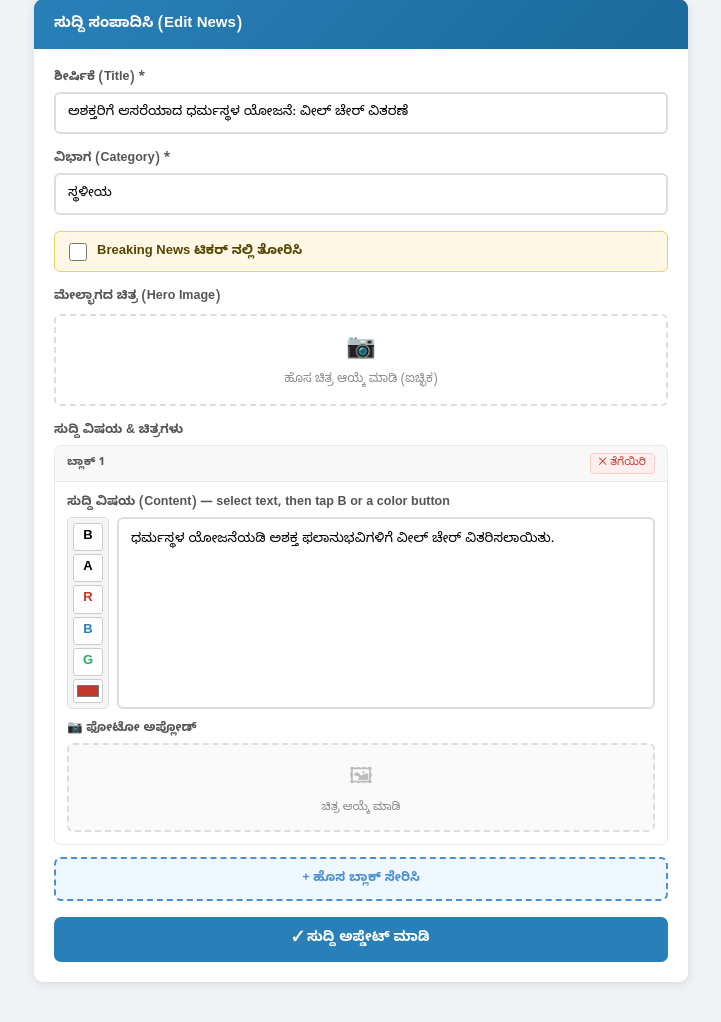
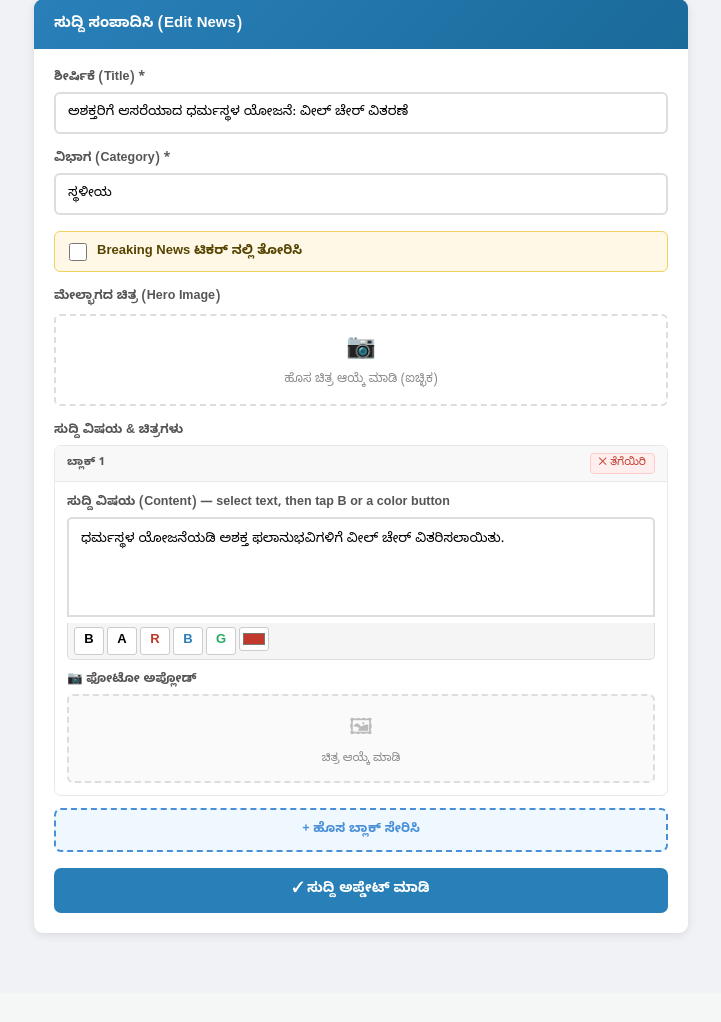
Before and after one commit to Varshinidn13/huliyar-news, a Flask app: page /editor/edit/1 in a window 1280 px wide. Shown: the part 65-1087 px from the top of the page, without its empty margins (279-1000 px from the left). After the commit the page ends 1002 px from the top, so only its background shows below. Run offline with Flask 3, Linux system fonts and the light colour scheme; the visitor is signed in with stand-in values (Sample User, id 1); data comes from the database, SQL or seed files in the repository.

Commit message:
Move toolbar to bottom of each editor block, add bold toggle/unbold

```diff
--- a/templates/editor_edit.html
+++ b/templates/editor_edit.html
@@ -33,7 +33,7 @@ body{font-family:'Noto Sans Kannada',sans-serif;background:#f0f2f5;min-height:10
 .tb-black{color:#000}.tb-black:hover{background:#f0f0f0;border-color:#000}
 .tb-color{width:28px;height:26px;border:1px solid #ccc;border-radius:3px;padding:1px;cursor:pointer;background:#fff;vertical-align:middle}
 .tb-cplbl{display:inline-flex;align-items:center;gap:2px;font-size:11px;color:#888;cursor:pointer}
-.editor-editable{min-height:100px;border:2px solid #ddd;border-radius:6px;padding:10px 12px;font-size:13.5px;font-family:inherit;outline:none;transition:.2s;line-height:1.75;background:#fff;flex:1}
+.editor-editable{min-height:100px;border:2px solid #ddd;border-radius:5px 5px 0 0;padding:10px 12px;font-size:13.5px;font-family:inherit;outline:none;transition:.2s;line-height:1.75;background:#fff;flex:1}
 .editor-editable:focus{border-color:#2980b9}
 .editor-editable b{font-weight:700}
 .chk-row{display:flex;align-items:center;gap:10px;padding:10px 14px;background:#fff8e6;border:1px solid #f0d060;border-radius:6px}
@@ -67,8 +67,8 @@ body{font-family:'Noto Sans Kannada',sans-serif;background:#f0f2f5;min-height:10
 .add-btn:hover{background:#e0f0ff}
 .sbtn{background:#2980b9;color:#fff;border:none;padding:13px;border-radius:7px;font-size:14px;font-weight:700;cursor:pointer;font-family:inherit;transition:.2s;width:100%}
 .sbtn:hover{background:#1a6a9a}
-.editor-wrap{display:flex;gap:8px;align-items:stretch}
-.editor-vtb{display:flex;flex-direction:column;gap:3px;padding:5px;background:#f5f5f5;border:1px solid #ddd;border-radius:5px;flex-shrink:0}
+.editor-wrap{display:flex;flex-direction:column;gap:6px}
+.editor-vtb{display:flex;flex-direction:row;gap:3px;padding:4px 6px;background:#f5f5f5;border:1px solid #ddd;border-radius:0 0 5px 5px;border-top:0}
 .editor-vtb button{background:#fff;border:1px solid #ccc;border-radius:3px;padding:4px 8px;font-size:13px;font-weight:700;font-family:inherit;cursor:pointer;transition:.1s;line-height:1.4;text-align:center;min-width:30px;touch-action:none;user-select:none}
 .editor-vtb button:active{background:#ddd;transform:scale(.95)}
 .editor-vtb .vtb-red{color:#c0392b}.editor-vtb .vtb-blue{color:#2980b9}.editor-vtb .vtb-green{color:#27ae60}.editor-vtb .vtb-black{color:#000}
@@ -150,6 +150,7 @@ body{font-family:'Noto Sans Kannada',sans-serif;background:#f0f2f5;min-height:10
               <div class="fg">
                 <label>ಸುದ್ದಿ ವಿಷಯ (Content) — select text, then tap <b>B</b> or a color button</label>
                 <div class="editor-wrap">
+                <div class="editor-editable" id="ed_{{ idx }}" contenteditable="true">{% if b.type=='text' %}{{ b.content | safe }}{% endif %}</div>
                 <div class="editor-vtb">
                 <button type="button" class="vtb-black" onclick="fmtBold()" title="Bold"><b>B</b></button>
                 <button type="button" class="vtb-black" onclick="fmtColor('#000000')" title="Black">A</button>
@@ -157,7 +158,7 @@ body{font-family:'Noto Sans Kannada',sans-serif;background:#f0f2f5;min-height:10
                 <button type="button" class="vtb-blue" onclick="fmtColor('#2980b9')" title="Blue">B</button>
                 <button type="button" class="vtb-green" onclick="fmtColor('#27ae60')" title="Green">G</button>
                 <input type="color" class="vtb-cp" onchange="fmtColor(this.value)" title="Custom color" value="#c0392b">
-                </div><div class="editor-editable" id="ed_{{ idx }}" contenteditable="true">{% if b.type=='text' %}{{ b.content | safe }}{% endif %}</div></div>
+                </div></div>
                 <input type="hidden" name="content_{{ idx }}" id="hd_{{ idx }}" value="{% if b.type=='text' %}{{ b.content }}{% endif %}">
               </div>
               <div class="fg">
@@ -206,6 +207,7 @@ function addBlock(){
     '<div class="block-pair-body">'+
       '<div class="fg"><label>ಸುದ್ದಿ ವಿಷಯ (Content) — select text, then tap <b>B</b> or a color button</label>'+
       '<div class="editor-wrap">'+
+      '<div class="editor-editable" id="ed_'+idx+'" contenteditable="true"></div>'+
       '<div class="editor-vtb">'+
       '<button type="button" class="vtb-black" onclick="fmtBold()" title="Bold"><b>B</b></button>'+
       '<button type="button" class="vtb-black" onclick="fmtColor(\'#000000\')" title="Black">A</button>'+
@@ -213,7 +215,7 @@ function addBlock(){
       '<button type="button" class="vtb-blue" onclick="fmtColor(\'#2980b9\')" title="Blue">B</button>'+
       '<button type="button" class="vtb-green" onclick="fmtColor(\'#27ae60\')" title="Green">G</button>'+
       '<input type="color" class="vtb-cp" onchange="fmtColor(this.value)" title="Custom color" value="#c0392b">'+
-      '</div><div class="editor-editable" id="ed_'+idx+'" contenteditable="true"></div></div>'+
+      '</div></div>'+
         '<input type="hidden" name="content_'+idx+'" id="hd_'+idx+'"></div>'+
       '<div class="fg"><label>&#128247; ಫೋಟೋ ಅಪ್ಲೋಡ್</label>'+
         '<div class="img-upload-box" onclick="document.getElementById(\'img_'+idx+'\').click()">'+
@@ -259,6 +261,18 @@ function applyFormat(format,value){
   if(!lastEd||!savedRange)return;
   try{
     var rng=savedRange.cloneRange();
+    if(format==='bold'){
+      var c=rng.commonAncestorContainer;
+      if(c.nodeType===3)c=c.parentNode;
+      var bd=c.closest?c.closest('b,strong'):null;
+      if(bd){
+        var p=bd.parentNode;
+        while(bd.firstChild)p.insertBefore(bd.firstChild,bd);
+        p.removeChild(bd);
+        savedRange=null;lastEd=null;
+        return;
+      }
+    }
     var contents=rng.extractContents();
     var wrapper=document.createElement(format==='bold'?'b':'span');
     if(format==='color')wrapper.style.color=value;
```
Also changed, not shown: templates/editor_post.html (+17 -4 lines).
